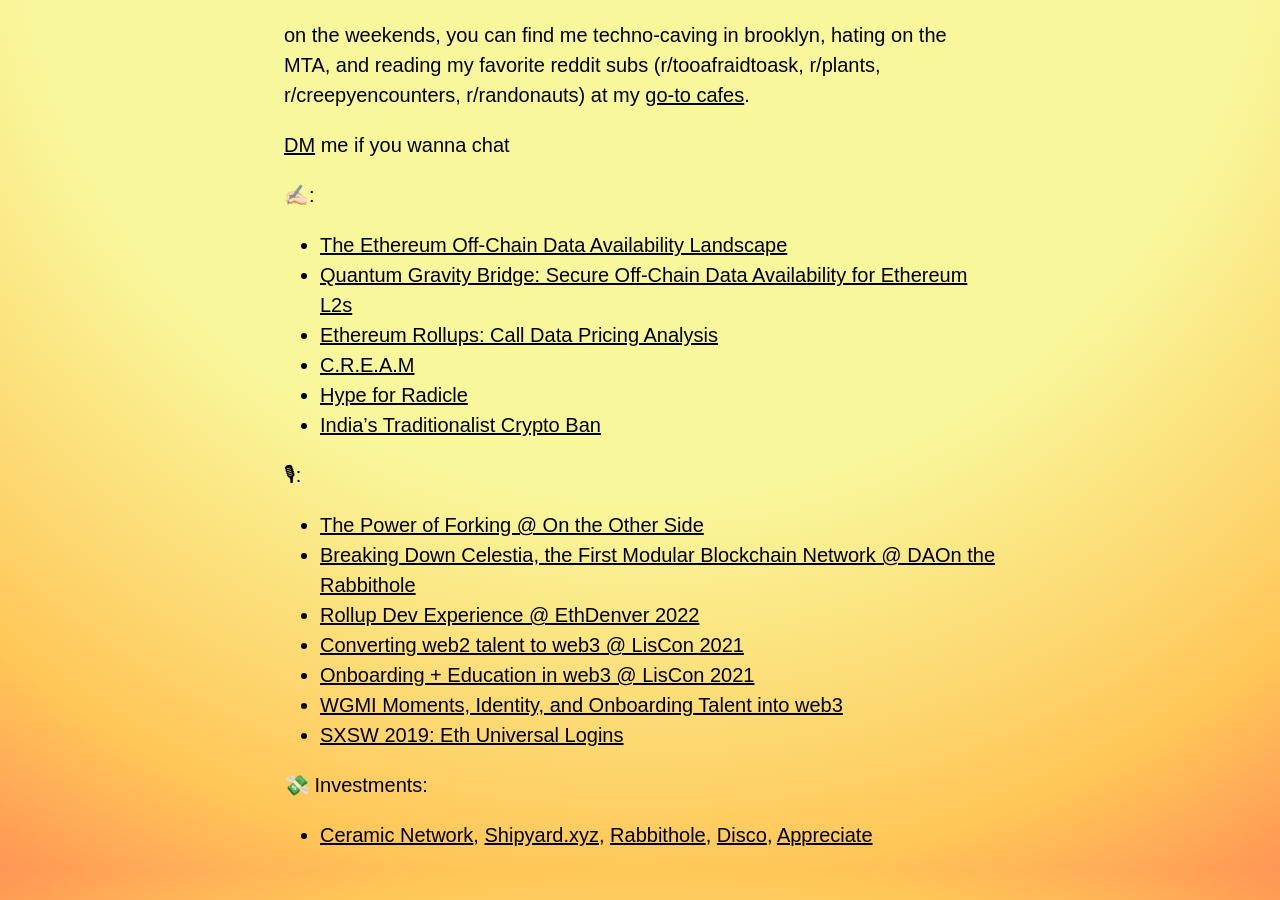
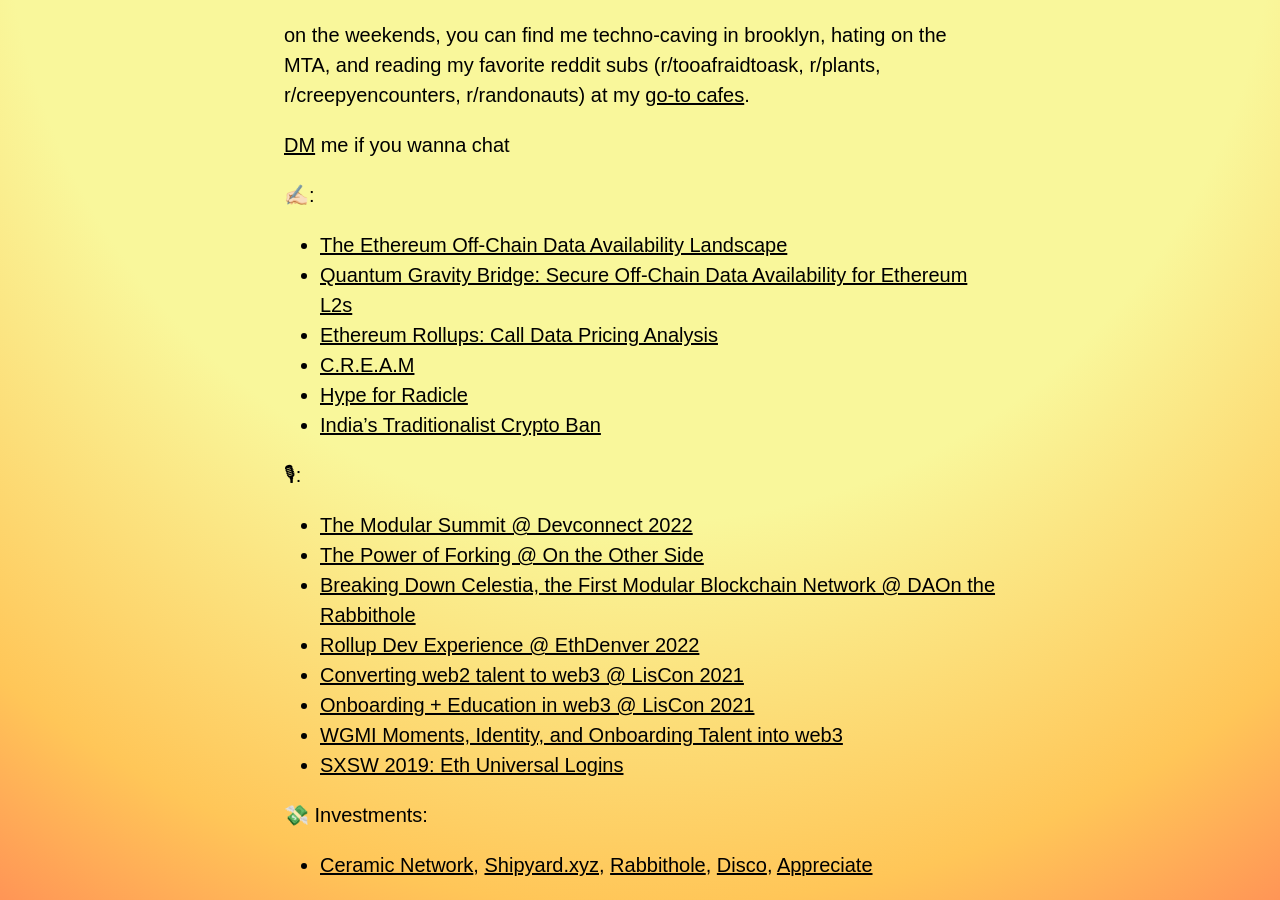
Before and after one commit to adeets-22/adeets-22.github.io, a Jekyll site: the page built from index.md, in a window 1280 px wide and 900 px high, scrolled down 1123 px. Built offline with Jekyll 4.4.1, drawn with Linux system fonts in a browser that asks for light colours.

Commit message:
Update index.md

```diff
--- a/index.md
+++ b/index.md
@@ -24,6 +24,7 @@
 - [India's Traditionalist Crypto Ban](https://thejuggernaut.com/article?id=7vkLiVyhWm5guuwTPcbTCl)
 
 🎙:
+- [The Modular Summit @ Devconnect 2022](https://www.youtube.com/watch?v=35_rr8Vf-4k)
 - [The Power of Forking @ On the Other Side](https://www.othersidepod.xyz/episode/38)
 - [Breaking Down Celestia, the First Modular Blockchain Network @ DAOn the Rabbithole](https://open.spotify.com/episode/3tr56vdAPMhEenDqqUguQI?si=8c96aa7062584681)
 - [Rollup Dev Experience @ EthDenver 2022](https://www.youtube.com/watch?v=Tgk7eXUCgYk)
```
